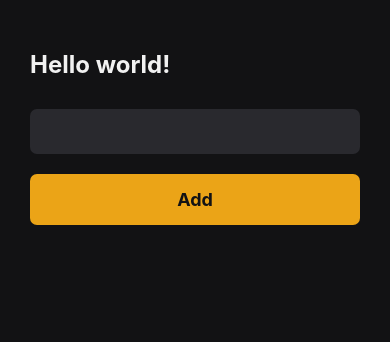
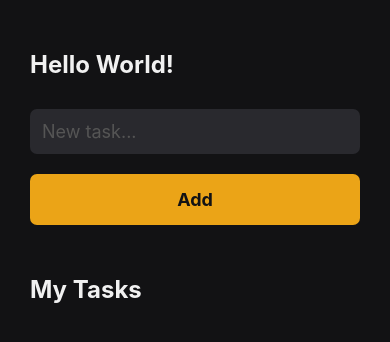
Before and after one commit to oscarlnetoo/react-native-getting-started, a React Native app: screen / in a window 390 px wide. Shown: the top 342 px of the page. Built offline with nearby package versions, Linux system fonts and the light colour scheme.

Commit message:
feat: using react state to save input data

```diff
--- a/src/pages/Home/index.tsx
+++ b/src/pages/Home/index.tsx
@@ -10,14 +10,23 @@ import {
 } from 'react-native';
 
 export const Home = () => {
+  const [newTask, setNewTask] = React.useState('');
+
   return (
     <SafeAreaView style={styles.safeArea}>
       <View style={styles.container}>
-        <Text style={styles.title}>Hello world!</Text>
-        <TextInput style={styles.input} />
+        <Text style={styles.title}>Hello World!</Text>
+        <TextInput
+          placeholder="New task..."
+          placeholderTextColor="#555"
+          style={styles.input}
+          onChangeText={setNewTask}
+        />
         <TouchableOpacity activeOpacity={0.7} style={styles.button}>
           <Text style={styles.buttonText}>Add</Text>
         </TouchableOpacity>
+        <Text style={styles.titleTasks}>My Tasks</Text>
+        <Text style={{color: '#fff'}}>{newTask}</Text>
       </View>
     </SafeAreaView>
   );
@@ -38,6 +47,12 @@ const styles = StyleSheet.create({
     color: '#f1f1f1',
     fontSize: 24,
     fontWeight: 'bold',
+  },
+  titleTasks: {
+    color: '#f1f1f1',
+    fontSize: 24,
+    fontWeight: 'bold',
+    marginVertical: 50,
   },
   input: {
     backgroundColor: '#29292e',
```
